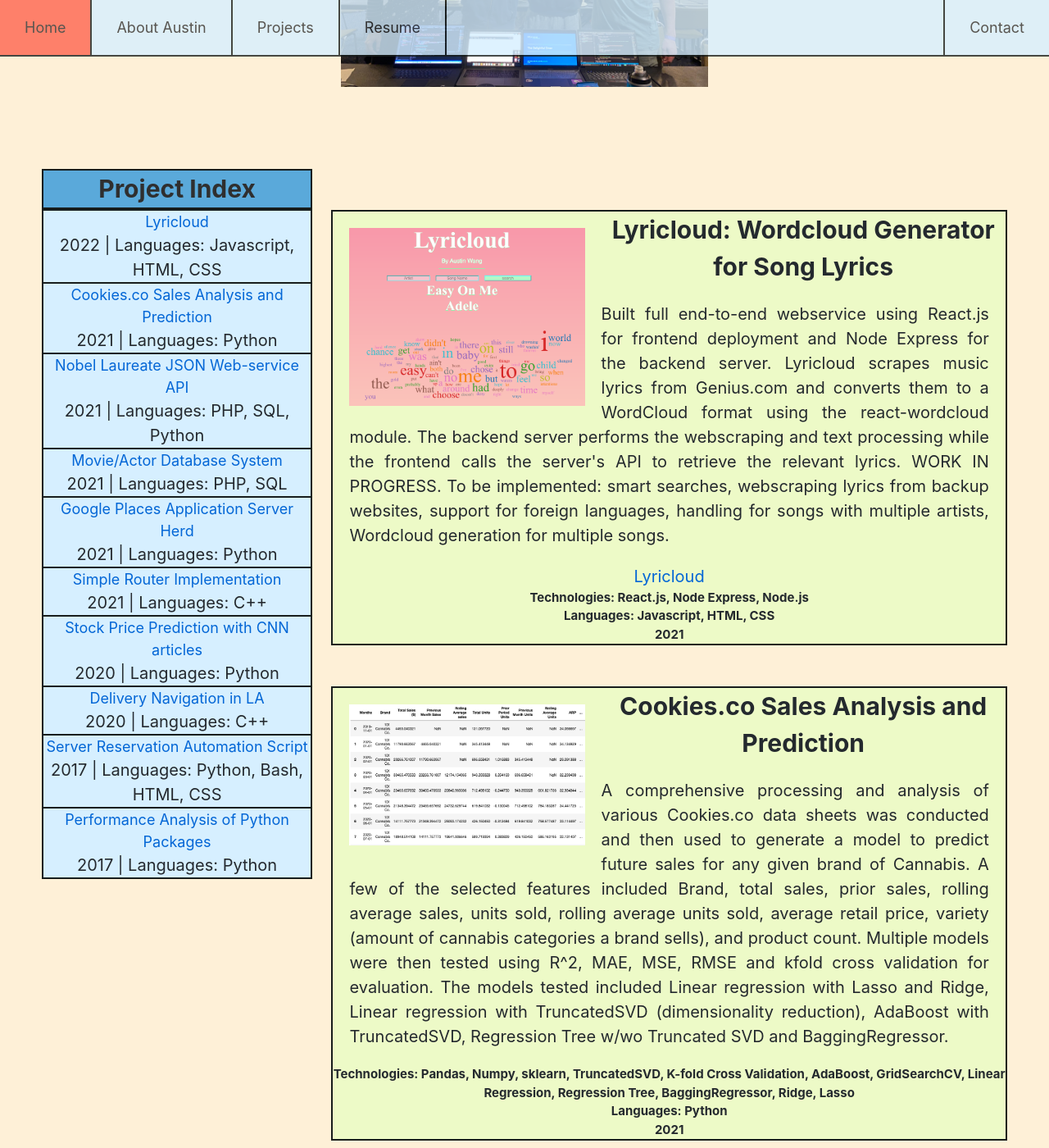
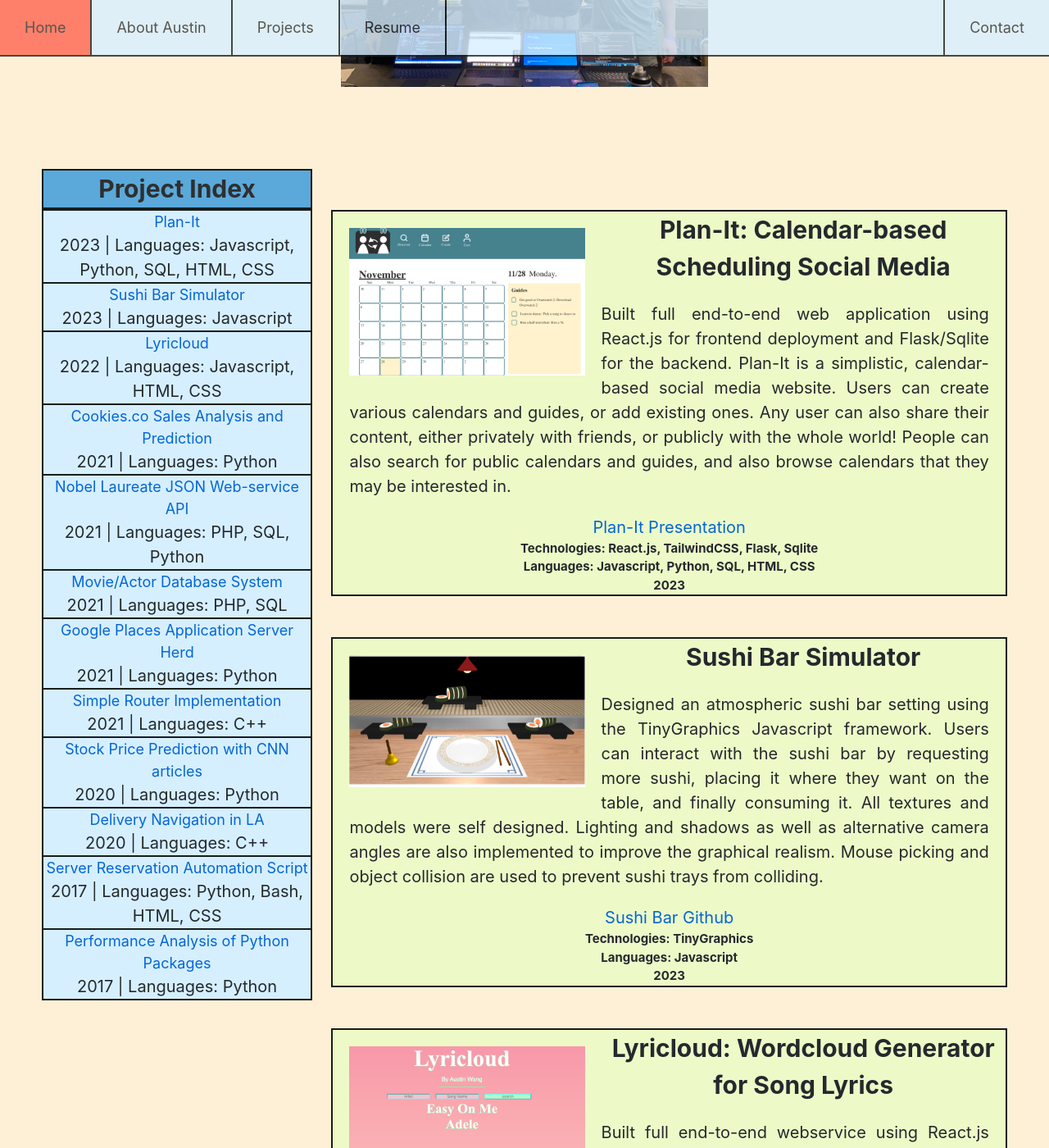
Before and after one commit to AustinWang2312/AustinWang2312.github.io, a Jekyll site: the page built from projects.md, in a window 1280 px wide and 1400 px high, scrolled down 556 px. Shown: the whole window at 82% size. Built offline with Jekyll 4.4.1, drawn with Linux system fonts in a browser that asks for light colours.

Commit message:
2023 June Update

```diff
--- a/projects.md
+++ b/projects.md
@@ -9,6 +9,18 @@ permalink: /projects/
     <div style="width:28%;display:block;float:left;">
         <div class="index-box">
             <h2>Project Index</h2>
+        </div>
+        <div class="index-box">
+            <a href="#planit" style="text-decoration:none;">Plan-It</a>
+            <p>
+                2023 | Languages: Javascript, Python, SQL, HTML, CSS
+            </p>
+        </div>
+        <div class="index-box">
+            <a href="#sushi" style="text-decoration:none;">Sushi Bar Simulator</a>
+            <p>
+                2023 | Languages: Javascript
+            </p>
         </div>
         <div class="index-box">
             <a href="#lyricloud" style="text-decoration:none;">Lyricloud</a>
@@ -72,6 +84,44 @@ permalink: /projects/
         </div>
     </div>
     <div style="width:70%;height:auto;display:block;float:right;margin-left:2%">
+        <span class="anchor" id="planit"></span>
+            <div class="project-box">
+                <div class="project-image">
+                    <img src="/assets/Plan-It.png" class="collapsible-image" style="width:100%;max-width:300px;">
+                </div>
+                <h2>Plan-It: Calendar-based Scheduling Social Media</h2>
+                <div style="margin: 20px;">
+                Built full end-to-end web application using React.js for frontend deployment and Flask/Sqlite for the backend. Plan-It is a simplistic, calendar-based social media website. Users can create various calendars and guides, or add existing ones. Any user can also share their content, either privately with friends, or publicly with the whole world!  People can also search for public calendars and guides, and also browse calendars that they may be interested in.
+                </div>
+                <div style="width:100%;">
+                    <div style="text-align:center;">
+                        <a href="https://docs.google.com/presentation/d/1qDC0-QMRuslrM9hrdt2Y_71zndHwHuHklJ898dUaYY0/edit?usp=sharing" style="text-decoration:none;text-align:center;">Plan-It Presentation</a>
+                    </div>
+                    <h3>Technologies: React.js, TailwindCSS, Flask, Sqlite<br>
+                    Languages: Javascript, Python, SQL, HTML, CSS<br>
+                    2023
+                    </h3>
+                </div>
+            </div>
+        <span class="anchor" id="sushi"></span>
+            <div class="project-box">
+                <div class="project-image">
+                    <img src="/assets/sushi.png" class="collapsible-image" style="width:100%;max-width:300px;">
+                </div>
+                <h2>Sushi Bar Simulator</h2>
+                <div style="margin: 20px;">
+                Designed an atmospheric sushi bar setting using the TinyGraphics Javascript framework. Users can interact with the sushi bar by requesting more sushi, placing it where they want on the table, and finally consuming it. All textures and models were self designed. Lighting and shadows as well as alternative camera angles are also implemented to improve the graphical realism. Mouse picking and object collision are used to prevent sushi trays from colliding.
+                </div>
+                <div style="width:100%;">
+                    <div style="text-align:center;">
+                        <a href="https://github.com/lucianli/Interactive-Sushi-Bar/" style="text-decoration:none;text-align:center;">Sushi Bar Github</a>
+                    </div>
+                    <h3>Technologies: TinyGraphics<br>
+                    Languages: Javascript<br>
+                    2023
+                    </h3>
+                </div>
+            </div>
         <span class="anchor" id="lyricloud"></span>
             <div class="project-box">
                 <div class="project-image">
@@ -87,7 +137,7 @@ permalink: /projects/
                     </div>
                     <h3>Technologies: React.js, Node Express, Node.js<br>
                     Languages: Javascript, HTML, CSS<br>
-                    2021
+                    2022
                     </h3>
                 </div>
             </div>
```
Also changed, not shown: about.md (+2 -2 lines), index.md (+2 -2 lines), assets/Plan-It.png (added), assets/sushi.png (added), 1 other file.
